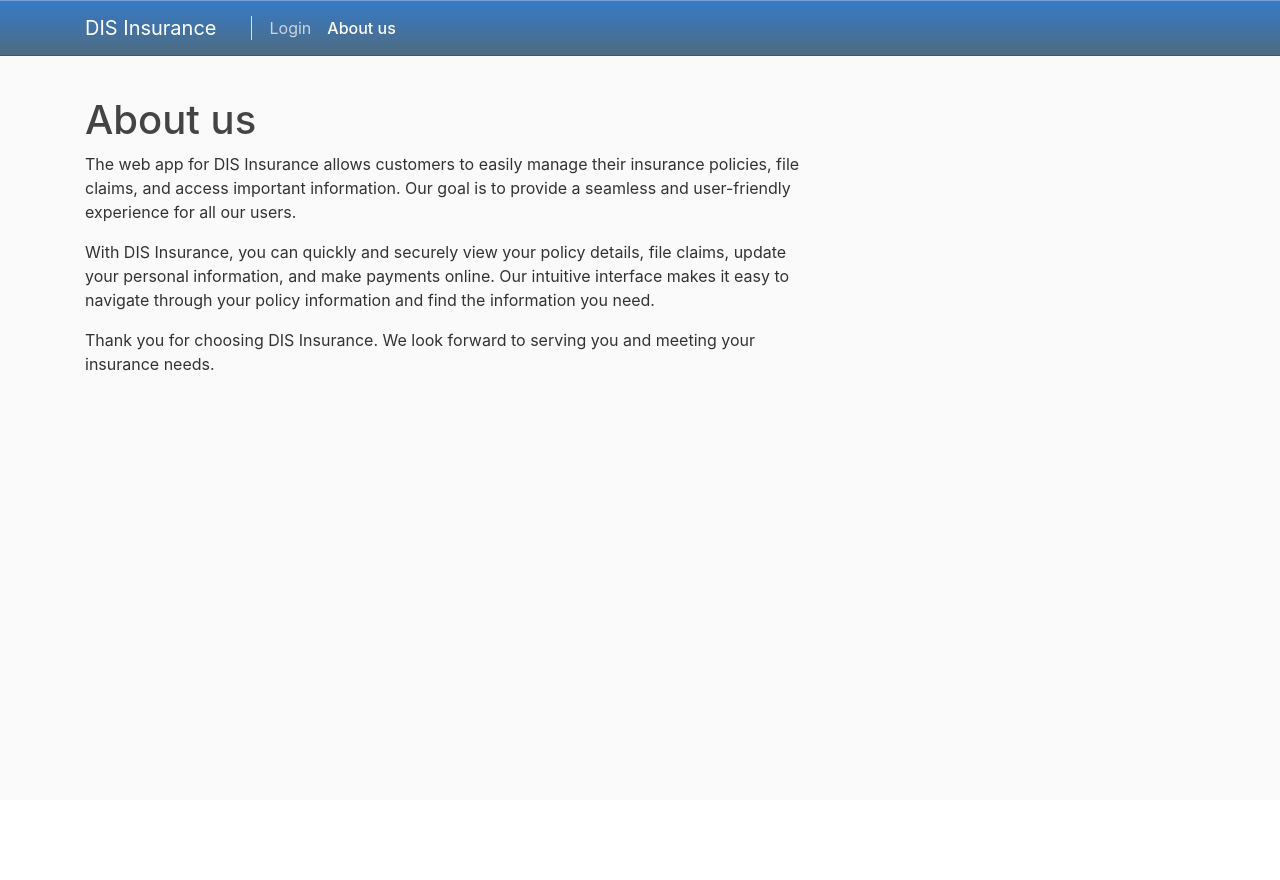
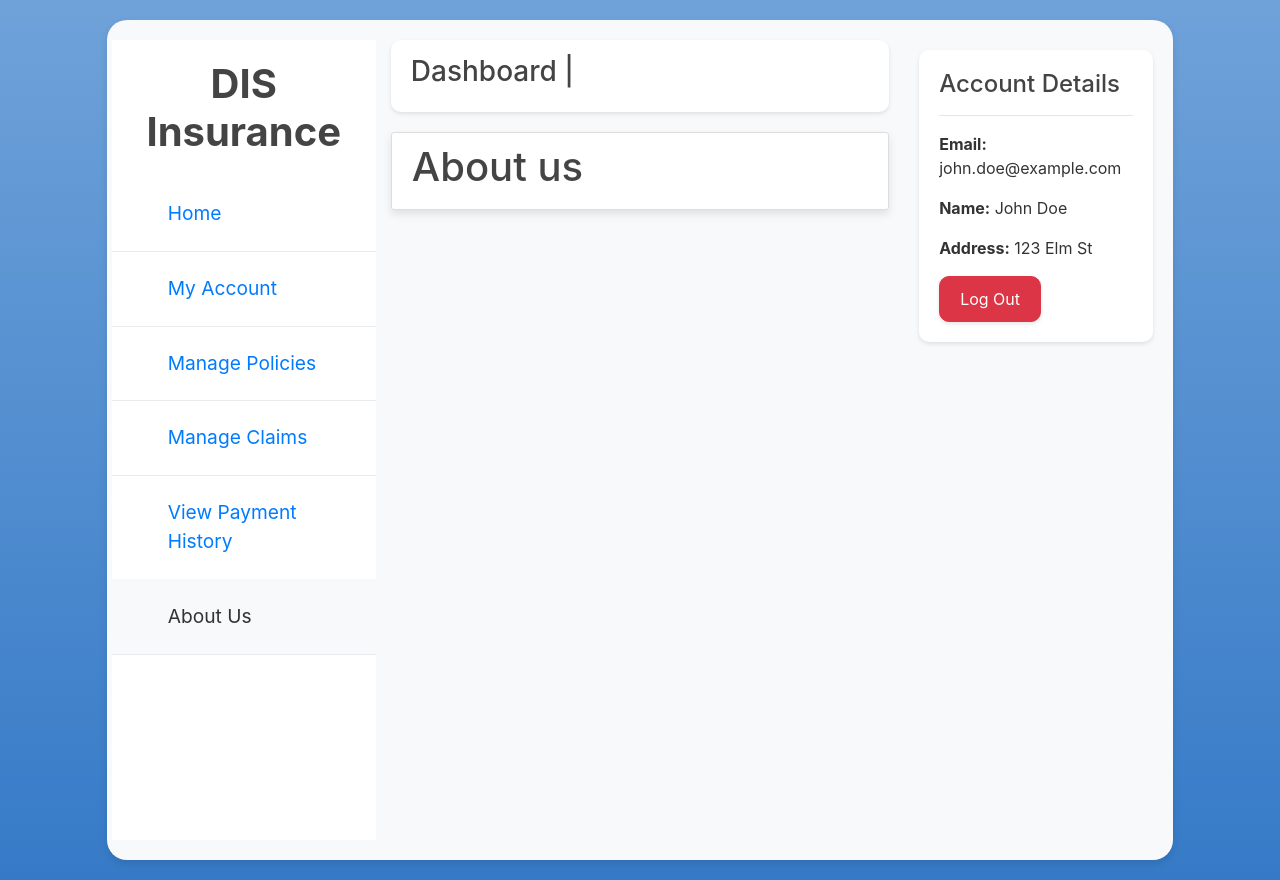
Before and after one commit to esbenkloster/DIS, a Flask app: page /about in a window 1280 px wide. Before the commit the page ends 371 px from the top, so only its background shows below. Run offline with Flask 3, Linux system fonts and the light colour scheme; some libraries are stand-ins or nearby versions.

Commit message:
lots of changes

```diff
--- a/Insurance/bank/Login/routes.py
+++ b/Insurance/bank/Login/routes.py
@@ -151,6 +151,7 @@ def account():
         customer_id = current_user.get_id()
         customer = select_Customer(customer_id)
         policies = select_Customer_Policies(customer_id)
+        print('balance: ' + str(customer.balance))  # Convert balance to string
         claims = []
         for policy in policies:
             claims += select_Policy_Claims(policy.policy_number)
--- a/Insurance/bank/models.py
+++ b/Insurance/bank/models.py
@@ -39,6 +39,7 @@ class Customers(tuple, UserMixin):
         self.address = user_data[4]
         self.phone_number = user_data[5]
         self.email = user_data[6]
+        self.balance = user_data[7]
         self.role = "customer"
 
     def get_id(self):
--- a/Insurance/bank/schema.sql
+++ b/Insurance/bank/schema.sql
@@ -7,7 +7,7 @@ CREATE TABLE IF NOT EXISTS Customers(
     name varchar(60),
     address text,
     phone_number varchar(15),
-    email varchar(100) CHECK (email ~* '^[A-Za-z0-9._%+-]+@[A-Za-z0-9.-]+\.[A-Z|a-z]{2,}$')
+    email varchar(100) CHECK (email ~* '^[A-Za-z0-9._%+-]+@[A-Za-z0-9.-]+\.[A-Z|a-z]{2,}$'),
     balance DECIMAL(10, 2)
 );
 
--- a/Insurance/bank/schema_ins.sql
+++ b/Insurance/bank/schema_ins.sql
@@ -27,14 +27,14 @@ DELETE FROM customers;
 \echo .
 \echo
 \echo Adding data to Customers:
-INSERT INTO Customers (CPR_number, policy_number, password, name, address, phone_number, email) VALUES
+INSERT INTO Customers (CPR_number, policy_number, password, name, address, phone_number, email, balance) VALUES
 (1001, 'P123456', 'password123', 'John Doe', '123 Elm St', '+1 555 1234567', 'john.doe@example.com', 1000.00),
 (1002, 'P123457', 'password456', 'Jane Smith', '456 Oak St', '+1 555 2345678', 'jane.smith@example.com', 2000.00),
 (1004, 'P123459', 'password321', 'Sam Ericsen', '325 Asp St', '+1 555 9876543', 'sam.ericsen@example.com', -500.00);
 
 -- wrong email format to check the regex constraint
-INSERT INTO Customers (CPR_number, policy_number, password, name, address, phone_number, email) VALUES
-(1003, 'P123458', 'password789', 'Alice Johnson', '789 Pine St', '+1 555 3456789', 'alice.johnson.com');
+INSERT INTO Customers (CPR_number, policy_number, password, name, address, phone_number, email, balance) VALUES
+(1003, 'P123458', 'password789', 'Alice Johnson', '789 Pine St', '+1 555 3456789', 'alice.johnson.com', 3000.00);
 
 \echo .
 \echo Adding data to Employees:
--- a/Insurance/bank/static/main.css
+++ b/Insurance/bank/static/main.css
@@ -1,7 +1,11 @@
 body {
-    background: #fafafa;
+    background: linear-gradient(to bottom, #6fa2d9, #367ac7); /* Light to dark blue gradient */
     color: #333333;
-    margin-top: 6rem;
+    margin: 0;
+    display: flex;
+    align-items: center;
+    justify-content: center;
+    min-height: 100vh;
 }
 
 h1, h2, h3, h4, h5, h6 {
@@ -40,6 +44,7 @@ h1, h2, h3, h4, h5, h6 {
     border: 1px solid #dddddd;
     border-radius: 3px;
     margin-bottom: 20px;
+    box-shadow: 0 4px 8px rgba(0, 0, 0, 0.1);
 }
 
 .article-title {
@@ -115,45 +120,87 @@ a.article-title:hover {
 }
 
 .left-side-menu {
-    width: 300px;
+    width: 100%;
+    background-color: #ffffff;
+    padding: 0;
+    padding-bottom: 50px;
 }
 
 .left-side-menu .list-group-item {
-    font-size: 1.1rem;
+    font-size: 1.2rem;
+    border-radius: 0;
+    background-color: transparent;
+    border: none;
+    border-bottom: 1.5px solid #e9ecef;
+    padding: 15px 40px;
 }
 
-/* New styles for sidebar and main content area */
-/* Highlighted Changes */
-.sidebar {
+.left-side-menu .list-group-item:hover {
     background-color: #f8f9fa;
-    height: 100vh;
-    position: fixed;
-    top: 0;
-    left: 0;
-    z-index: 1000;
-    padding-top: 20px;
 }
 
-.sidebar-sticky {
-    position: -webkit-sticky;
-    position: sticky;
-    top: 75px; /* Height of navbar */
+.left-side-menu .list-group-item.active {
+    background-color: #f8f9fa !important;
+    color: #333 !important; /* Ensure text color is visible */
 }
 
-.sidebar .nav-link {
-    font-weight: 500;
-    color: #333;
+.left-side-menu .list-group-item.active .nav-link {
+    background-color: #f8f9fa !important;
+    color: #333 !important; /* Ensure text color is visible */
 }
 
-.sidebar .nav-link:hover {
-    color: #007bff;
+.sidebar {
+    padding-top: 20px;
+    height: 100vh;
 }
 
-.sidebar .nav-link.active {
-    color: #007bff;
+.logo {
+    font-size: 2.5rem;
+    font-weight: bold;
+    text-align: center;
+    margin-bottom: 20px;
 }
 
 .main-content {
-    margin-left: 250px;
+    background-color: #f8f9fa;
+    margin: 20px auto;
+    box-shadow: 0 4px 8px rgba(0, 0, 0, 0.1);
+    border-radius: 20px;
     padding: 20px;
+    min-height: 100vh;
+    overflow-y: auto;
 }
+
+.account-details-box {
+    background-color: #ffffff;
+    border-radius: 10px;
+    box-shadow: 0 2px 4px rgba(0, 0, 0, 0.1);
+    padding: 20px;
+    width: 100%;
+    margin-top: 10px;
+}
+
+.dashboard-header {
+    background-color: #ffffff;
+    padding: 15px 20px;
+    border-radius: 10px;
+    box-shadow: 0 2px 4px rgba(0, 0, 0, 0.1);
+    margin-bottom: 20px;
+}
+
+.top-buttons {
+    display: flex;
+    justify-content: flex-end;
+    align-items: center;
+}
+
+.btn-secondary, .btn-danger {
+    border-radius: 10px;
+    box-shadow: 0 2px 4px rgba(0, 0, 0, 0.1);
+    padding: 10px 20px;
+    margin-right: 10px;
+}
+
+.btn-danger {
+    margin-right: 0;
+}
--- a/Insurance/bank/templates/about.html
+++ b/Insurance/bank/templates/about.html
@@ -1,12 +1,8 @@
-{% extends "layout.html" %}
+{% extends "layout_logged_in.html" %}
 {% block content %}
 
 <h1>About us</h1>
-<p>The web app for DIS Insurance allows customers to easily manage their insurance policies, file claims, and access important information. Our goal is to provide a seamless and user-friendly experience for all our users.</p>
 
-<p>With DIS Insurance, you can quickly and securely view your policy details, file claims, update your personal information, and make payments online. Our intuitive interface makes it easy to navigate through your policy information and find the information you need.</p>
-
-<p>Thank you for choosing DIS Insurance. We look forward to serving you and meeting your insurance needs.</p>
 {% endblock content %}
 
 <!--...
--- a/Insurance/bank/templates/layout_logged_in.html
+++ b/Insurance/bank/templates/layout_logged_in.html
@@ -17,65 +17,46 @@
     {% endif %}
 </head>
 <body>
-    <header class="site-header">
-      <nav class="navbar navbar-expand-md navbar-dark bg-steel fixed-top">
-        <div class="container">
-          <span class="navbar-brand mr-4">DIS Insurance</span>
-          <div class="nav-separator"></div>
-          <button class="navbar-toggler" type="button" data-toggle="collapse" data-target="#navbarToggle" aria-controls="navbarToggle" aria-expanded="false" aria-label="Toggle navigation">
-            <span class="navbar-toggler-icon"></span>
-          </button>
-          <div class="collapse navbar-collapse" id="navbarToggle">
-            <div class="navbar-nav mr-auto">
-              <!-- Home link for authenticated users -->
-              <a class="nav-item nav-link{% if current_page == 'home' %} active{% endif %}" href="{{ url_for('Login.home') }}">Home</a>
-              <a class="nav-item nav-link{% if current_page == 'account' %} active{% endif %}" href="{{ url_for('Login.account') }}">Account</a>
+    <div class="container-fluid">
+        <div class="row justify-content-center">
+            <div class="col-10 main-content">
+                <div class="row">
+                    <!-- Left Side box-->
+                    <div class="col-md-3 left-side-menu sidebar">
+                        <h3 class="logo">DIS Insurance</h3>
+                        <ul class="list-group">
+                            <li class="list-group-item{% if current_page == 'home' %} active{% endif %}"><a class="nav-item nav-link" href="{{ url_for('Login.home') }}">Home</a></li>
+                            <li class="list-group-item{% if current_page == 'account' %} active{% endif %}"><a class="nav-link" href="{{ url_for('Login.account') }}">My Account</a></li>
+                            <li class="list-group-item{% if current_page == 'policies' %} active{% endif %}"><a class="nav-link" href="{{ url_for('Customer.view_policies') }}">Manage Policies</a></li>
+                            <li class="list-group-item{% if current_page == 'claims' %} active{% endif %}"><a class="nav-link" href="{{ url_for('Customer.claims') }}">Manage Claims</a></li>
+                            <li class="list-group-item{% if current_page == 'payments' %} active{% endif %}"><a class="nav-link" href="{{ url_for('Customer.payments') }}">View Payment History</a></li>
+                            <li class="list-group-item{% if current_page == 'about' %} active{% endif %}"><a class="nav-link" href="{{ url_for('Login.about') }}">About Us</a></li>
+                        </ul>
+                    </div>
+                    <div class="col-md-6">
+                        <div class="dashboard-header">
+                            <h3>Dashboard | {% block page_title %}{% endblock %}</h3>
+                        </div>
+                        <div class="content-section">
+                            {% block content %}{% endblock %}
+                        </div>
+                    </div>
+                    <div class="col-md-3">
+                        <!-- Account Details Box -->
+                        <div class="account-details-box">
+                            <h4>Account Details</h4>
+                            <hr> <!-- Horizontal separator -->
+                            <p><strong>Email:</strong> john.doe@example.com</p>
+                            <p><strong>Name:</strong> John Doe</p>
+                            <p><strong>Address:</strong> 123 Elm St</p>
+                            <!-- Log Out button inside account details box -->
+                            <a href="{{ url_for('Login.logout') }}" class="btn btn-danger btn-logout">Log Out</a>
+                        </div>
+                    </div>
+                </div>
             </div>
-            <div class="navbar-nav ml-auto">
-              <!-- Navbar links for authenticated users -->
-              {% if "customer" == role %}
-              <a class="nav-item nav-link{% if current_page == 'transfer' %} active{% endif %}" href="{{ url_for('Customer.claim') }}">Transfer</a>
-              <a class="nav-item nav-link{% if current_page == 'investments' %} active{% endif %}" href="{{ url_for('Customer.view_policies') }}">Investments</a>
-              {% endif %}
-              {% if role == 'employee' %}
-              <a class="nav-item nav-link{% if current_page == 'add_customer' %} active{% endif %}" href="{{ url_for('Employee.view_claims') }}">Add customer</a>
-              {% endif %}
-              <!-- Logout link -->
-              <a class="nav-item nav-link{% if current_page == 'about' %} active{% endif %}" href="{{ url_for('Login.about') }}">About us</a>
-              <a class="nav-item nav-link" href="{{ url_for('Login.logout') }}">Logout</a>
-            </div>
-          </div>
         </div>
-      </nav>
-    </header>
-    <main role="main" class="container">
-      <div class="row">
-        <!-- Left Side box-->
-        <div class="left-side-menu">
-          <div class="content-section">
-            <h3>Dashboard</h3>
-            <ul class="list-group">
-              <li class="list-group-item"><a class="nav-link" href="{{ url_for('Login.account') }}">Account</a></li>
-              <li class="list-group-item"><a class="nav-link" href="{{ url_for('Customer.claim') }}">Transfer</a></li>
-              <li class="list-group-item"><a class="nav-link" href="{{ url_for('Customer.view_policies') }}">Investments</a></li>
-            </ul>
-          </div>
-        </div>
-        <div class="col-md-6">
-          {% with messages = get_flashed_messages(with_categories=true) %}
-            {% if messages %}
-              {% for category, message in messages %}
-                <div class="alert alert-{{ category }}">
-                  {{ message }}
-                </div>
-              {% endfor %}
-            {% endif %}
-          {% endwith %}
-          {% block content %}{% endblock %}
-        </div>
-        <!-- Right Side box-->
-      </div>
-    </main>
+    </div>
 
     <!-- Optional JavaScript -->
     <!-- jQuery first, then Popper.js, then Bootstrap JS -->
```
Also changed, not shown: Insurance/bank/Customer/routes.py (+115 -22 lines), Insurance/bank/templates/account.html (+19 -11 lines), Insurance/bank/templates/claims.html (+63 -11 lines), Insurance/bank/templates/file_claim.html (added, +26 -0 lines), Insurance/bank/templates/home.html (+5 -14 lines), Insurance/bank/templates/payments.html (added, +29 -0 lines), Insurance/bank/templates/policies.html (renamed from Insurance/bank/templates/policy.html, +2 -9 lines).
